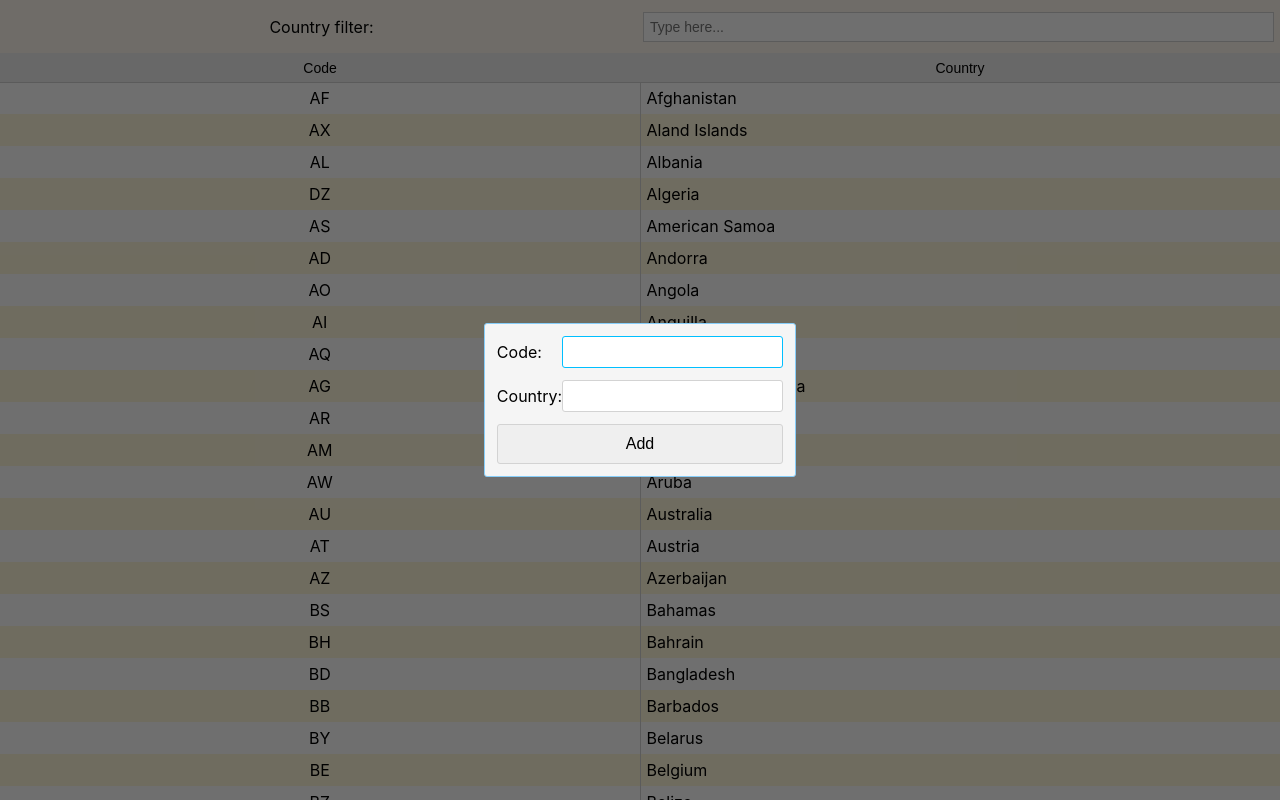
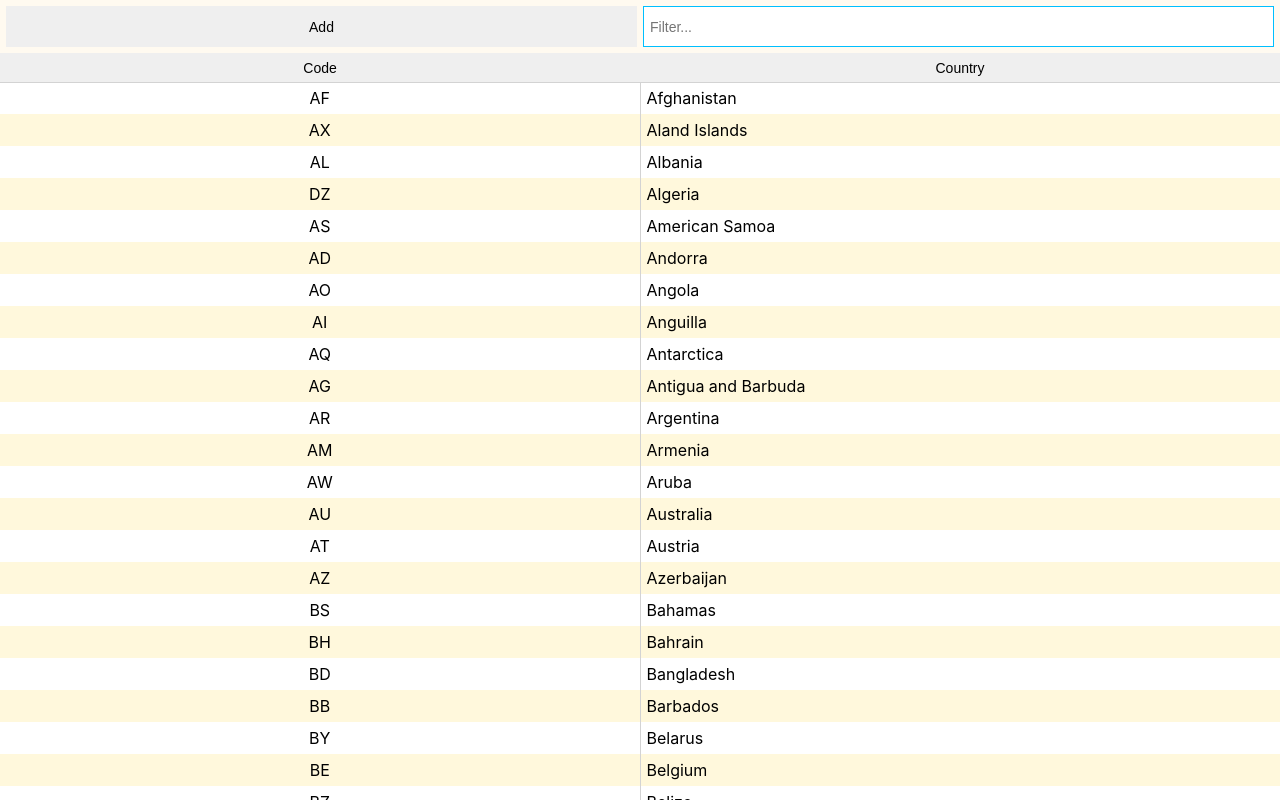
Before and after one commit to jsfag/a.test.quest, a plain HTML site: page index.html in a window 1280 px wide. Shown: the top 800 px of the page. Drawn offline with Linux system fonts and the light colour scheme.

Commit message:
Modal ready.

```diff
--- a/assets/css/theface.css
+++ b/assets/css/theface.css
@@ -70,23 +70,27 @@ body {
   #table > div:nth-child(even) {
     background-color: cornsilk;
   }
-    #filter {
+    #cont_controls {
       display: flex;
       flex: 1;
-      align-items: center;
       justify-content: center;
       padding: 3px;
     }
-    #filter > * {
+    #cont_controls > * {
       display: flex;
       flex: 1;
       padding: 3px;
       justify-content: center;
+      font: 14px sans-serif;
     }
+      #open_modal {
+        flex: 1;
+        font-size: inherit;
+      }
       #filter_input {
         padding: 6px;
-        font: 14px sans-serif;
         flex: 1;
+        font-size: inherit;
       }
 
     .code, .country {
@@ -101,7 +105,9 @@ body {
       border-left: 1px solid lightgrey;
     }
 
+
 #MODAL {
+  display: none;
   background-color: #00000090;
   position: fixed;
   z-index: 1;
@@ -143,10 +149,24 @@ body {
       font-size: inherit;
       border-radius: 3px;
     }
-  #add {
-    flex: 1;
-    min-width: 100%;
-    min-height: 40px;
-    border: 1px solid lightgray;
-    border-radius: 3px;
-  }
+    #cont_inputs button {
+      flex: 1;
+      padding: 8px;
+      border: 1px solid lightgray;
+    }
+    #cont_inputs button:nth-of-type(1) {
+      border-top-left-radius: 3px;
+      border-bottom-left-radius: 3px;
+      border-right: none;
+    }
+    #cont_inputs button:nth-of-type(2) {
+      border-top-right-radius: 3px;
+      border-bottom-right-radius: 3px;
+    }
+
+
+
+/* Utils */
+.noscroll {
+  overflow: hidden;
+}
--- a/assets/js/programme.js
+++ b/assets/js/programme.js
@@ -84,3 +84,27 @@ function filteredCountries() {
     processData(filCountries)(addRow)
   }
 }
+
+
+function open_modal() {
+  document.body.classList.add('noscroll')
+  MODAL.style.display = 'block'
+}
+function close_modal() {
+  document.body.classList.remove('noscroll')
+  MODAL.style.display = 'none'
+}
+function addCountry() {
+  const e = window.event
+  const code = elemQuery('#code').value
+  const country = elemQuery('#country').value
+
+  if(code !== '' && country !== '') {
+    const table = elemQuery('#table')
+    //
+    Array.from(table.childNodes).forEach(el => el.remove())
+    countries.push({ code, country })
+    processData(sortName(countries))(addRow)
+    close_modal()
+  }
+}
--- a/index.html
+++ b/index.html
@@ -9,19 +9,20 @@
 </head>
 <body>
   <div id="MODAL">
-    <div id="cont_dialog">
+    <div id="cont_dialog" onclick="close_modal()">
       <form action="" method="post">
         <div id="cont_inputs">
           <div>
-            <label for="Code">Code:</label>
-            <input id="Code" type="text" autofocus>
+            <label for="code">Code:</label>
+            <input id="code" type="text" autofocus placeholder="RU">
           </div>
           <div>
-            <label for="Country">Country:</label>
-            <input id="Country" type="text">
+            <label for="country">Country:</label>
+            <input id="country" type="text" placeholder="Russia">
           </div>
           <div>
-            <button id="add">Add</button>
+            <button type="button" id="add" onclick="addCountry()">Add</button>
+            <button type="button" onclick="close_modal()">Cancel</button>
           </div>
         </div>
       </form>
@@ -29,12 +30,15 @@
   </div>
   <div id="ROOT">
     <div id="head">
-      <div id="filter">
-        <span>Country filter:</span>
+      <div id="cont_controls">
+        <div>
+          <button id="open_modal" onclick="open_modal()">Add</button>
+        </div>
+
         <div>
           <input id="filter_input"
             type="text"
-            placeholder="Type here..."
+            placeholder="Filter..."
             autofocus
             onkeyup="filteredCountries()">
         </div>
```
